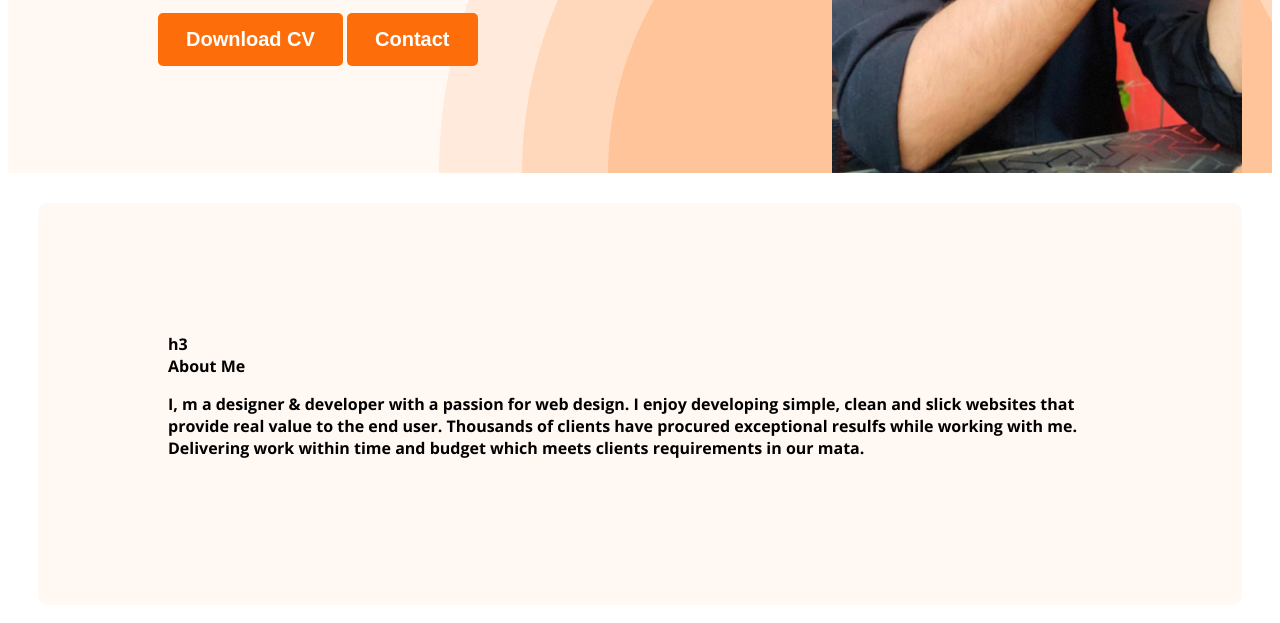
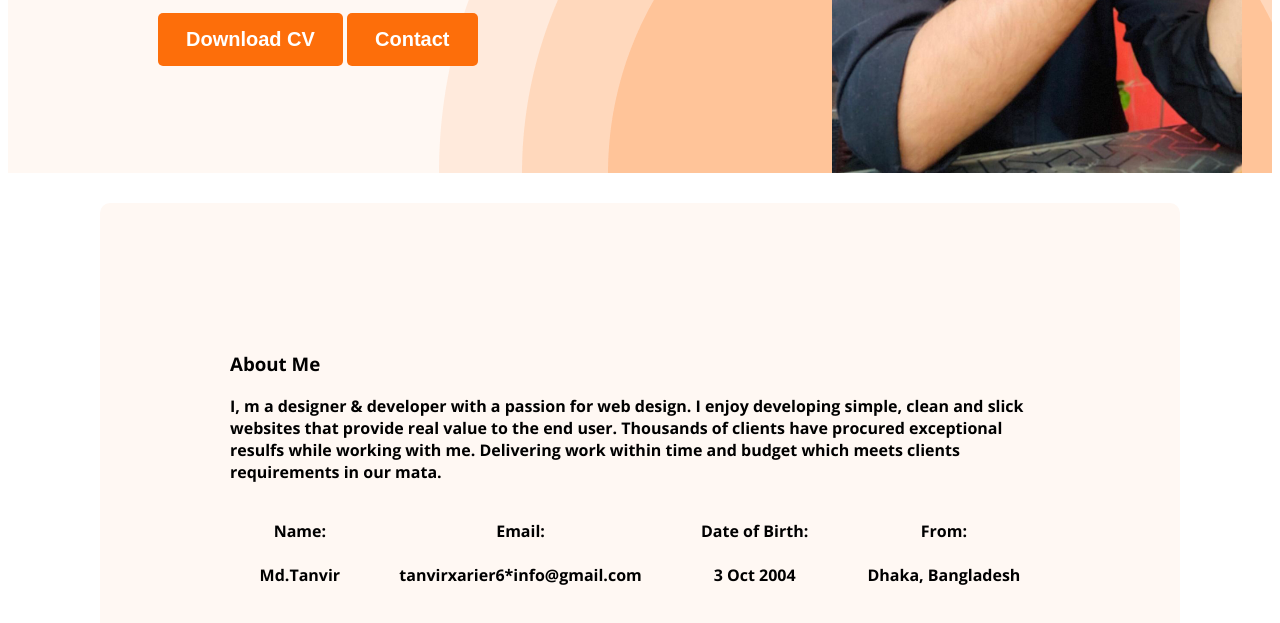
Before and after one commit to Tanvir-Tanu63/web-developer-porttfolio, a plain HTML site: page index.html in a window 1280 px wide. Shown: the part 563-1186 px from the top of the page. Drawn offline with nearby package versions, Linux system fonts and the light colour scheme.

Commit message:
added a about information

```diff
--- a/index.html
+++ b/index.html
@@ -34,10 +34,28 @@
     </header>
     <main>
       <section class="about">
-        h3 <section class="title">About Me</section>
+        <h3><section class="title">About Me</section></h3>
         <p class="section-dscription">
             I, m a designer & developer with a passion for web design. I enjoy developing simple, clean and slick websites that provide real value to the end user. Thousands of clients have procured exceptional resulfs while working with me. Delivering work within time and budget which meets clients requirements in our mata.
         </p>
+         <div class="about-info-container">
+        <div class="about-info">
+            <h4 class="info-title">Name:</h4>
+            <p class="info-description">Md.Tanvir</p>
+        </div>
+        <div class="about-info">
+            <h4 class="info-title">Email:</h4>
+            <p class="info-description">tanvirxarier6*info@gmail.com</p>
+        </div>
+        <div class="about-info">
+            <h4 class="info-title">Date of Birth:</h4>
+            <p class="info-description">3 Oct 2004</p>
+        </div>
+        <div class="about-info">
+            <h4 class="info-title">From:</h4>
+            <p class="info-description">Dhaka, Bangladesh</p>
+        </div>
+         </div>
       </section>
     </main>
     <footer>
--- a/styles/portfolio.css
+++ b/styles/portfolio.css
@@ -50,6 +50,7 @@ nav a{
 .section-title{
     color: #181818;
     text-align: center;
+    font-family:'Open Sans',
     font-size: 35px;
     font-weight: 700;
 }
@@ -92,3 +93,15 @@ nav a{
     margin: 30px;
 
 }
+/* main section styles */
+main{
+    max-width: 1140px;
+    margin:0 auto;
+}
+.about-info-container{
+   display: flex;
+   justify-content: space-around;
+}
+.about-info{
+    text-align: center;
+}
```
